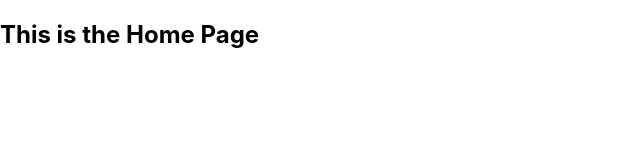
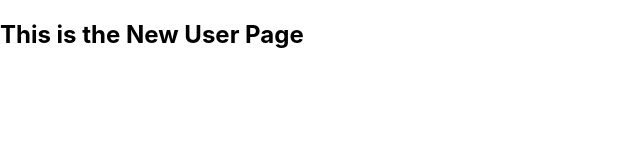
Before and after one commit to bqzhao11/Food-Recipe-Analyzer, a React (Create React App) app: page /new-user in a window 1280 px wide. Shown: the top 160 px of the page, without its empty margins (0-640 px from the left). Built offline with nearby package versions, Linux system fonts and the light colour scheme.

Commit message:
added new user page

```diff
--- a/src/App.js
+++ b/src/App.js
@@ -4,6 +4,7 @@ import Dashboard from "./components/dashboard";
 import Home from "./components/home";
 import Login from "./components/login";
 import NewRecipe from "./components/new_recipe";
+import NewUser from "./components/new_user";
 import './App.css';
 
 function App() {
@@ -14,6 +15,7 @@ function App() {
                 renders the first one that matches the current URL. */}
                 <Switch>
                     <Route path="/login" component={Login} />
+                    <Route path="/new-user" component={NewUser} />
                     <Route path="/dashboard" component={Dashboard} />
                     <Route path="/new-recipe" component={NewRecipe} />
                     <Route path="/" component={Home} />
--- /dev/null
+++ b/src/components/new_user.jsx
@@ -0,0 +1,12 @@
+import React from "react";
+
+
+function NewUser() {
+    return(
+        <div>
+            <h2>This is the New User Page</h2>
+        </div>
+    );
+}
+
+export default NewUser;
```
